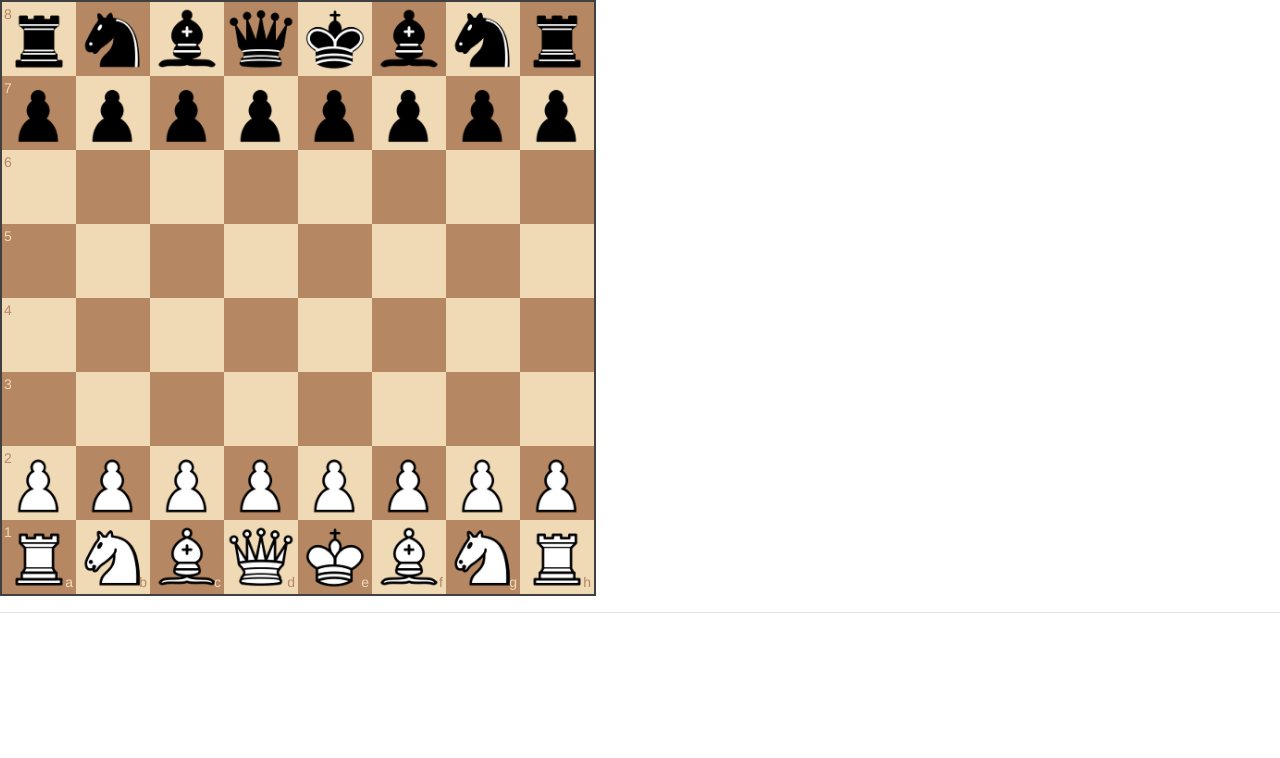
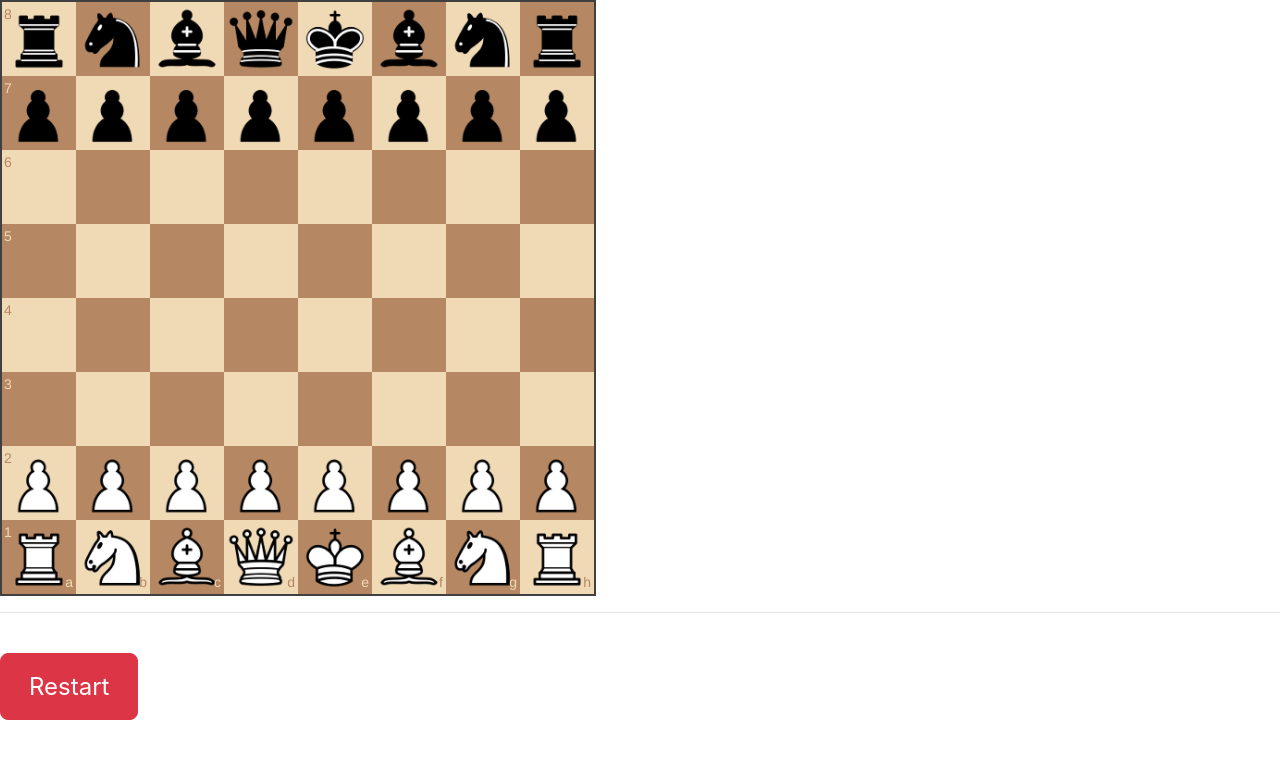
Before and after one commit to gautambajaj/Chess-AI, a website: page static/chessAI.html in a window 1280 px wide. Both pictures are taken after a click on the button "Easy". Drawn offline with nearby package versions, Linux system fonts and the light colour scheme.

Commit message:
restart button added

```diff
--- a/static/chessAI.html
+++ b/static/chessAI.html
@@ -26,6 +26,10 @@
 	<div id="board" style="width: 600px" ></div>
 	<hr>
 	<div id="gameover" class="alert alert-primary hide" role="alert"><strong></strong></div>
+	<div id="restart" class="restartGame">
+		<br>
+		<button type="button" class="btn medium btn-danger btn-xlarge">Restart</button>
+	</div>
 </body>
 
 </html>
--- a/static/js/chessAI.js
+++ b/static/js/chessAI.js
@@ -1,8 +1,13 @@
 $(document).ready(function(){
-	$('#board').hide()
-	$('#gameover').hide()
+	var minimaxDepth = 2;
+	initGame();
 
-	var minimaxDepth = 2;
+	function initGame(){
+		$('#board').hide();
+		$('#gameover').hide();
+		$('#restart').hide();
+		$('#difficulty').show();
+
 		$('.easy').click(function(){
 			setDepth(0);
 		});
@@ -13,12 +18,22 @@ $(document).ready(function(){
 			setDepth(2);
 		});
 
-
 		function setDepth(depth){
-		minimaxDepth = depth;
 			$('#difficulty').hide();
 			$('#board').show();
+			$('#restart').show();
+			console.log(depth);
+			minimaxDepth = depth;
 		}
+	}
+
+
+	$('.restartGame').click(function(){
+		board.clear();
+		board.start();
+		game.reset();
+		initGame();
+	})
 
 
 	var board,
```
Lines whose indentation alone changed are shown as unchanged.
